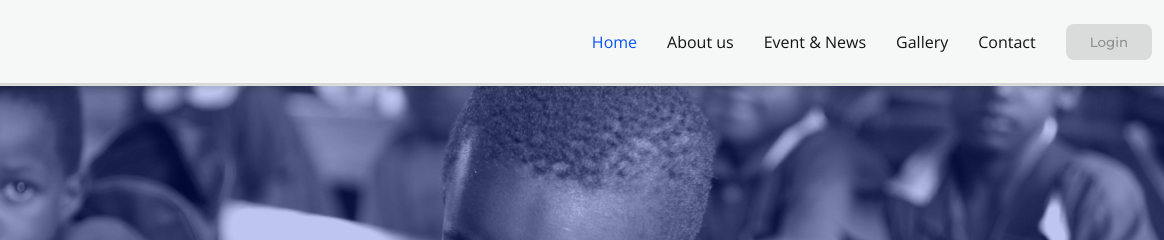
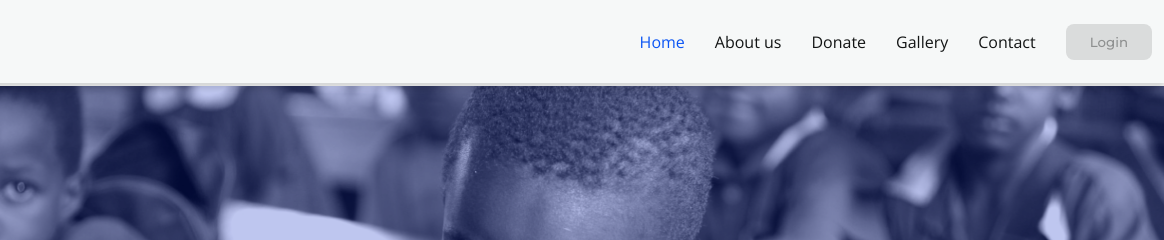
Before and after one commit to Etinhandy/donation-page, a plain HTML site: page index.html in a window 1280 px wide. Shown: the top 240 px of the page, 116-1280 px from the left. Drawn offline with nearby package versions, Linux system fonts and the light colour scheme; no server answers.

Commit message:
adjusted again

```diff
--- a/index.html
+++ b/index.html
@@ -35,8 +35,8 @@
                           About us</a>
                       </li>
                       <li class="chinedu-nav-item">
-                        <a href="#" class="chinedu-nav-link">
-                          Event & News</a>
+                        <a href="donate.html" class="chinedu-nav-link">
+                          Donate</a>
                       </li>
                       <li class="chinedu-nav-item">
                         <a href="#" class=" chinedu-nav-link">
```
